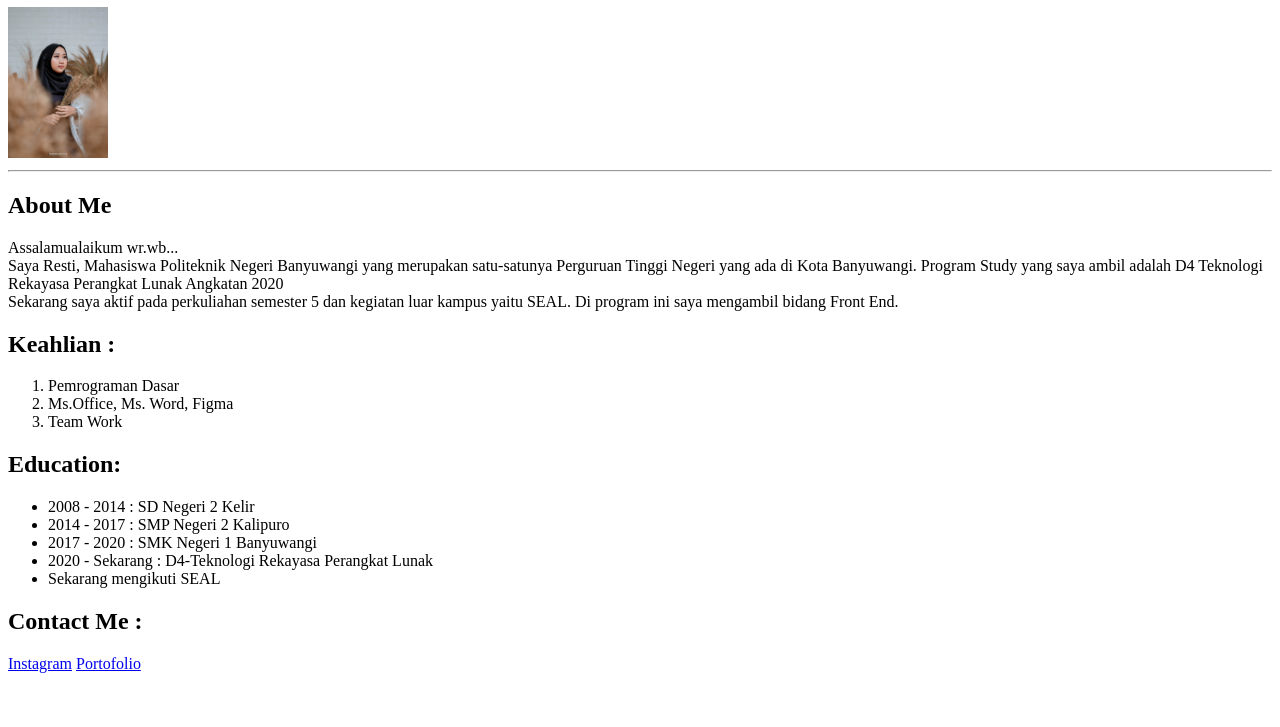
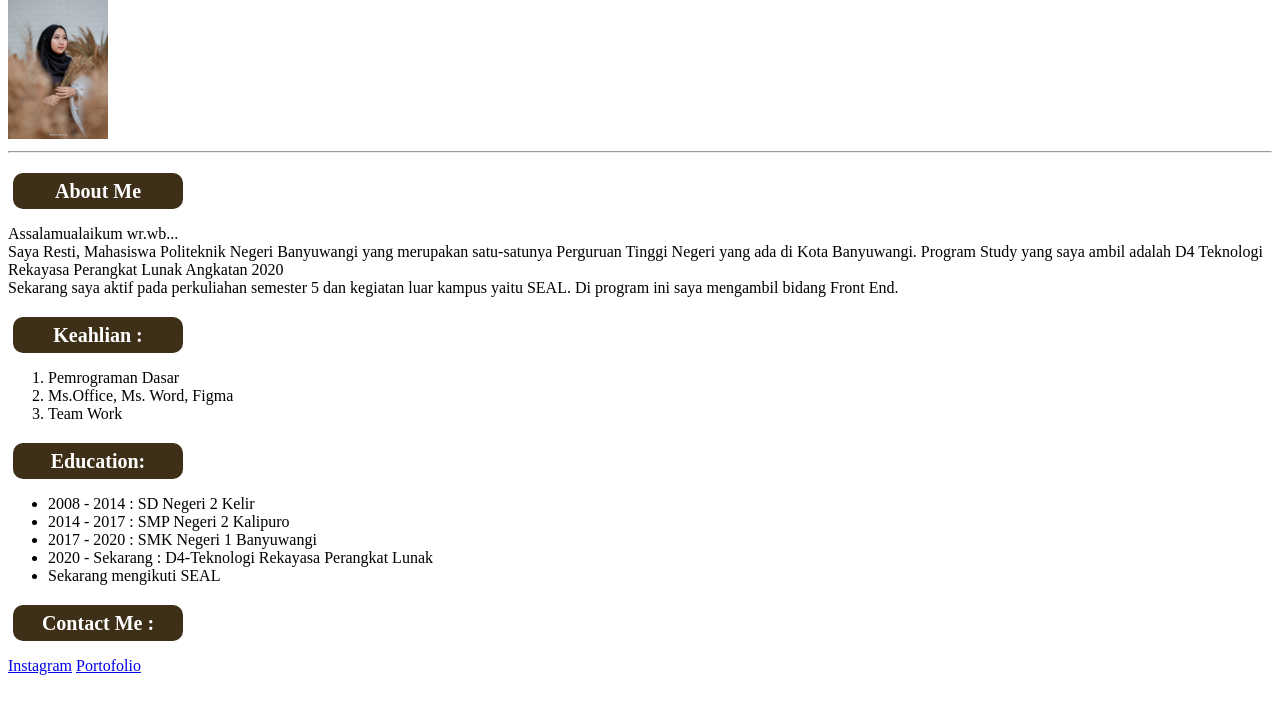
Before and after one commit to restijogja/restijogja.github.io, a plain HTML site: page biodata.html in a window 1280 px wide. Shown: the part 73-800 px from the top of the page. Drawn offline with Linux system fonts and the light colour scheme.

Commit message:
tambah portofolio

```diff
--- /dev/null
+++ b/biodata.css
@@ -0,0 +1,19 @@
+.mybutton {
+	width: 150px;
+	height: 30px;
+    line-height: 30px;
+	padding: 3px 10px;
+	background-color: #3e2f18;
+	color: WHITE;
+	text-align: center;
+	border-radius: .5em;
+	font-size: 20px;
+  margin: 5px;
+  margin-top: 20px;
+	transition-property: Resti();
+	transition-duration: 1s;
+}
+
+.mybutton:hover{
+  transform: scale(1, 1.1);
+}
--- a/biodata.html
+++ b/biodata.html
@@ -1,19 +1,28 @@
 <!DOCTYPE html>
+<html lang="en">
+<head>
+    <meta charset="UTF-8">
+    <meta http-equiv="X-UA-Compatible" content="IE=edge">
+    <meta name="viewport" content="width=device-width, initial-scale=1.0">
+    <title>Biodata Resti</title>
+    <link rel="stylesheet" href="biodata.css">
+</head>
+
 <html>
     <body>
         <title>Biodata-Resti</title>
-            <h1>Resti Rohmwati </h1>
+            <h2 class="mybutton">Resti Rohmwati </h2>
             <img src="my.jpg" width="100">
         <hr>
-            <h2>About Me </h2>
+            <h2 class="mybutton">About Me </h2>
         <p>Assalamualaikum wr.wb...<br>Saya Resti, Mahasiswa Politeknik Negeri Banyuwangi yang merupakan satu-satunya Perguruan Tinggi Negeri yang ada di Kota Banyuwangi. Program Study yang saya ambil adalah D4 Teknologi Rekayasa Perangkat Lunak Angkatan 2020<br>Sekarang saya aktif pada perkuliahan semester 5 dan kegiatan luar kampus yaitu SEAL. Di program ini saya mengambil bidang Front End. </p>
-            <h2>Keahlian : </h2>
+            <h2 class="mybutton">Keahlian : </h2>
         <ol>
             <li>Pemrograman Dasar</li>
             <li>Ms.Office, Ms. Word, Figma</li>
             <li>Team Work</li>
         </ol>
-            <h2>Education:</h2>
+            <h2 class="mybutton">Education:</h2>
         <ul>
             <li>2008 - 2014     : SD Negeri 2 Kelir</li>
             <li>2014 - 2017     : SMP Negeri 2 Kalipuro</li>
@@ -21,7 +30,7 @@
             <li>2020 - Sekarang : D4-Teknologi Rekayasa Perangkat Lunak</li>
             <li>Sekarang mengikuti SEAL</li>
         </ul>
-            <h2>Contact Me :</h2>
+            <h2 class="mybutton">Contact Me :</h2>
         <p><a href="https://instagram.com/restiii_tii?igshid=YmMyMTA2M2Y=">Instagram</a>
             <a href="http://127.0.0.1:5500/portofolio.html">Portofolio</a> </p>
     </body>
```
Also changed, not shown: portofolio.css (+7 -0 lines), portofolio.html (+3 -2 lines), fix.png (added), logoweb.png (added).
